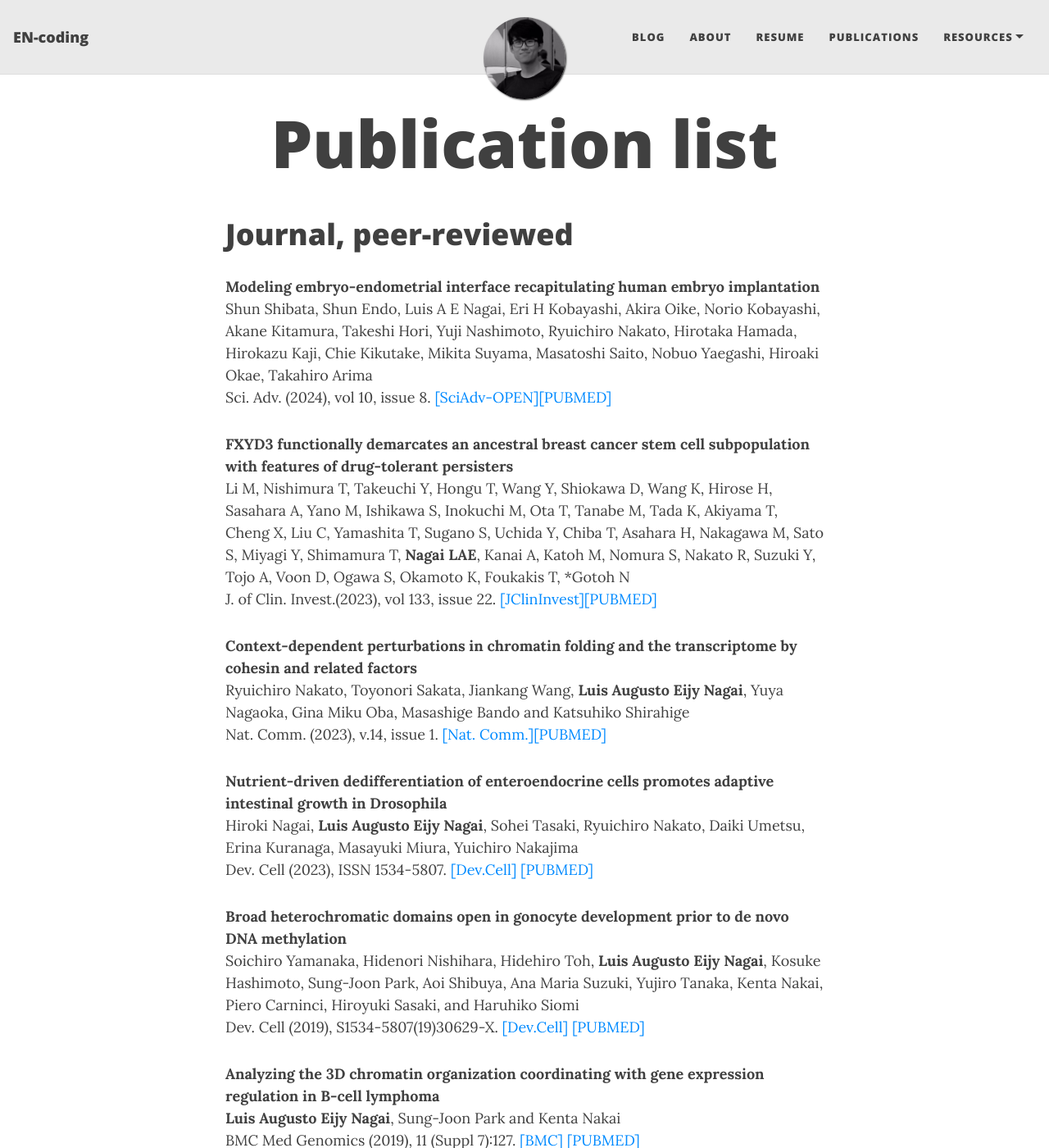
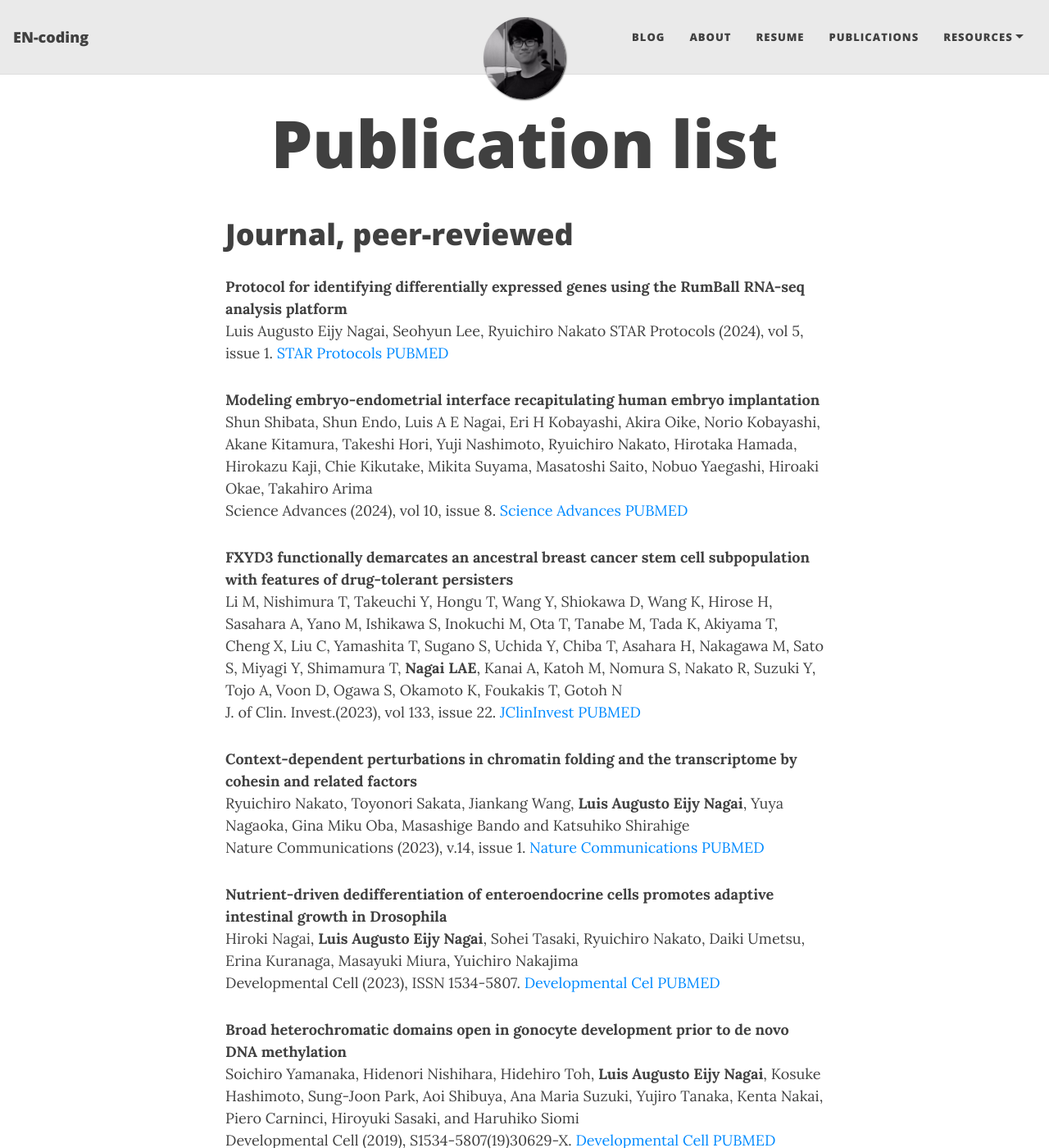
Before and after one commit to en-coding/en-coding.github.io, a Jekyll site: the page built from publications.md, in a window 1280 px wide and 1400 px high. Shown: the whole window at 82% size. Built offline with Jekyll 4.4.1, drawn with Linux system fonts in a browser that asks for light colours; nearby versions of some CDN libraries; some of the changed text lies outside the part shown.

Commit message:
add new publication

```diff
--- a/publications.md
+++ b/publications.md
@@ -4,40 +4,45 @@ title: Publication list
 ---
 
 # Journal, peer-reviewed
+**Protocol for identifying differentially expressed genes using the RumBall RNA-seq analysis platform**
+Luis Augusto Eijy Nagai, Seohyun Lee, Ryuichiro Nakato
+STAR Protocols (2024), vol 5, issue 1. [STAR Protocols](https://star-protocols.cell.com/protocols/3354) [PUBMED](https://pubmed.ncbi.nlm.nih.gov/38461412/)
+
+
 **Modeling embryo-endometrial interface recapitulating human embryo implantation**
 Shun Shibata, Shun Endo, Luis A E Nagai, Eri H Kobayashi, Akira Oike, Norio Kobayashi, Akane Kitamura, Takeshi Hori, Yuji Nashimoto, Ryuichiro Nakato, Hirotaka Hamada, Hirokazu Kaji, Chie Kikutake, Mikita Suyama, Masatoshi Saito, Nobuo Yaegashi, Hiroaki Okae, Takahiro Arima
-Sci. Adv. (2024), vol 10, issue 8. [[SciAdv-OPEN]](https://www.science.org/doi/10.1126/sciadv.adi4819)[[PUBMED]](https://www.ncbi.nlm.nih.gov/pmc/articles/PMC10889356/)
+Science Advances (2024), vol 10, issue 8. [Science Advances](https://www.science.org/doi/10.1126/sciadv.adi4819) [PUBMED](https://www.ncbi.nlm.nih.gov/pmc/articles/PMC10889356/)
 
 
 **FXYD3 functionally demarcates an ancestral breast cancer stem cell subpopulation with features of drug-tolerant persisters**
-Li M, Nishimura T, Takeuchi Y, Hongu T, Wang Y, Shiokawa D, Wang K, Hirose H, Sasahara A, Yano M, Ishikawa S, Inokuchi M, Ota T, Tanabe M, Tada K, Akiyama T, Cheng X, Liu C, Yamashita T, Sugano S, Uchida Y, Chiba T, Asahara H, Nakagawa M, Sato S, Miyagi Y, Shimamura T, **Nagai LAE**, Kanai A, Katoh M, Nomura S, Nakato R, Suzuki Y, Tojo A, Voon D, Ogawa S, Okamoto K, Foukakis T, *Gotoh N
-J. of Clin. Invest.(2023), vol 133, issue 22. [[JClinInvest]](https://www.jci.org/articles/view/166666)[[PUBMED]](https://pubmed.ncbi.nlm.nih.gov/37966117/)
+Li M, Nishimura T, Takeuchi Y, Hongu T, Wang Y, Shiokawa D, Wang K, Hirose H, Sasahara A, Yano M, Ishikawa S, Inokuchi M, Ota T, Tanabe M, Tada K, Akiyama T, Cheng X, Liu C, Yamashita T, Sugano S, Uchida Y, Chiba T, Asahara H, Nakagawa M, Sato S, Miyagi Y, Shimamura T, **Nagai LAE**, Kanai A, Katoh M, Nomura S, Nakato R, Suzuki Y, Tojo A, Voon D, Ogawa S, Okamoto K, Foukakis T, Gotoh N
+J. of Clin. Invest.(2023), vol 133, issue 22. [JClinInvest](https://www.jci.org/articles/view/166666) [PUBMED](https://pubmed.ncbi.nlm.nih.gov/37966117/)
 
 
 **Context-dependent   perturbations   in   chromatin   folding   and   the
 transcriptome by cohesin and related factors**
 Ryuichiro Nakato, Toyonori Sakata, Jiankang Wang, **Luis Augusto Eijy Nagai**, Yuya Nagaoka, Gina Miku Oba, Masashige Bando and Katsuhiko Shirahige
-Nat. Comm. (2023), v.14, issue 1. [[Nat. Comm.]](https://www.nature.com/articles/s41467-023-41316-4)[[PUBMED]](https://pubmed.ncbi.nlm.nih.gov/37726281/)
+Nature Communications (2023), v.14, issue 1. [Nature Communications](https://www.nature.com/articles/s41467-023-41316-4) [PUBMED](https://pubmed.ncbi.nlm.nih.gov/37726281/)
 
 
 **Nutrient-driven dedifferentiation of enteroendocrine cells promotes adaptive intestinal growth in Drosophila**
 Hiroki Nagai, **Luis Augusto Eijy Nagai**, Sohei Tasaki, Ryuichiro Nakato, Daiki Umetsu, Erina Kuranaga, Masayuki Miura, Yuichiro Nakajima
-Dev. Cell (2023), ISSN 1534-5807. [[Dev.Cell]](https://www.sciencedirect.com/science/article/pii/S1534580723004379?dgcid=coauthor) [[PUBMED]]()
+Developmental Cell (2023), ISSN 1534-5807. [Developmental Cel](https://www.cell.com/developmental-cell/abstract/S1534-5807(23)00437-9) [PUBMED](https://pubmed.ncbi.nlm.nih.gov/37689060/)
 
 
 **Broad heterochromatic domains open in gonocyte development prior to de novo DNA methylation**
 Soichiro Yamanaka, Hidenori Nishihara, Hidehiro Toh, **Luis Augusto Eijy Nagai**, Kosuke Hashimoto, Sung-Joon Park, Aoi Shibuya, Ana Maria Suzuki, Yujiro Tanaka, Kenta Nakai, Piero Carninci, Hiroyuki Sasaki, and Haruhiko Siomi
-Dev. Cell (2019), S1534-5807(19)30629-X. [[Dev.Cell]](https://www.cell.com/developmental-cell/fulltext/S1534-5807(19)30629-X) [[PUBMED]](https://www.ncbi.nlm.nih.gov/pubmed/31474564)
+Developmental Cell (2019), S1534-5807(19)30629-X. [Developmental Cell](https://www.cell.com/developmental-cell/fulltext/S1534-5807(19)30629-X) [PUBMED](https://www.ncbi.nlm.nih.gov/pubmed/31474564)
 
 
 **Analyzing the 3D chromatin organization coordinating with gene expression regulation in B-cell lymphoma**
 **Luis Augusto Eijy Nagai**, Sung-Joon Park and Kenta Nakai
-BMC Med Genomics (2019), 11 (Suppl 7):127. [[BMC]](https://bmcmedgenomics.biomedcentral.com/articles/10.1186/s12920-018-0437-8) [[PUBMED]](https://www.ncbi.nlm.nih.gov/pubmed/30894186)
+BMC Medical Genomics (2019), 11 (Suppl 7):127. [BMC Medical Genomics](https://bmcmedgenomics.biomedcentral.com/articles/10.1186/s12920-018-0437-8) [PUBMED](https://www.ncbi.nlm.nih.gov/pubmed/30894186)
 
 
 **Exploring sequence-based features for the improved prediction of DNA N4-methylcytosine sites in multiple species**
 Leyi Wei, Shasha Luan, **Luis Augusto Eijy Nagai**, Ran Su, Quan Zou
-Bioinformatics (2019), v. 35, p. 1326-1333. [[Bioinformatics]](https://academic.oup.com/bioinformatics/article/35/8/1326/5102871) [[PUBMED]](https://pubmed.ncbi.nlm.nih.gov/30239627/)
+Bioinformatics (2019), v. 35, p. 1326-1333. [Bioinformatics](https://academic.oup.com/bioinformatics/article/35/8/1326/5102871) [PUBMED](https://pubmed.ncbi.nlm.nih.gov/30239627/)
 
 <br>
 <br>
```
